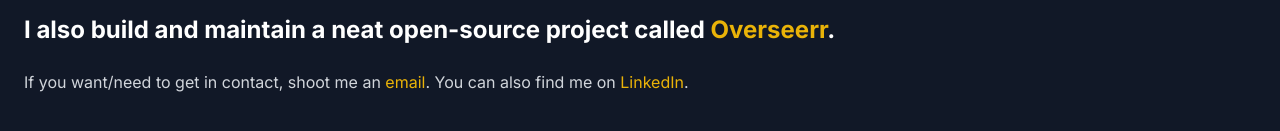
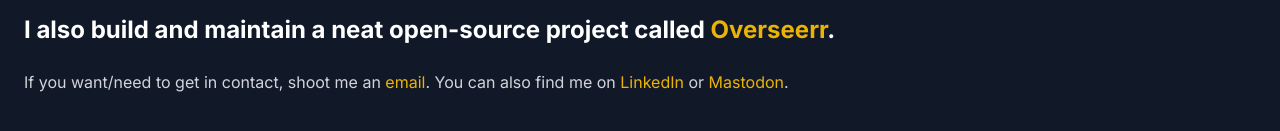
Before and after one commit to sct/sct.dev, a Next.js app: page / in a window 1280 px wide. Shown: the part 485-616 px from the top of the page. Built offline with nearby package versions, Linux system fonts and the light colour scheme.

Commit message:
add mastodon link

```diff
--- a/pages/index.tsx
+++ b/pages/index.tsx
@@ -52,6 +52,10 @@
                 rel="noreferrer"
               >
                 LinkedIn
+              </a>{' '}
+              or{' '}
+              <a rel="me" href="https://mstdn.seerr.dev/@sct">
+                Mastodon
               </a>
               .
             </p>
```
